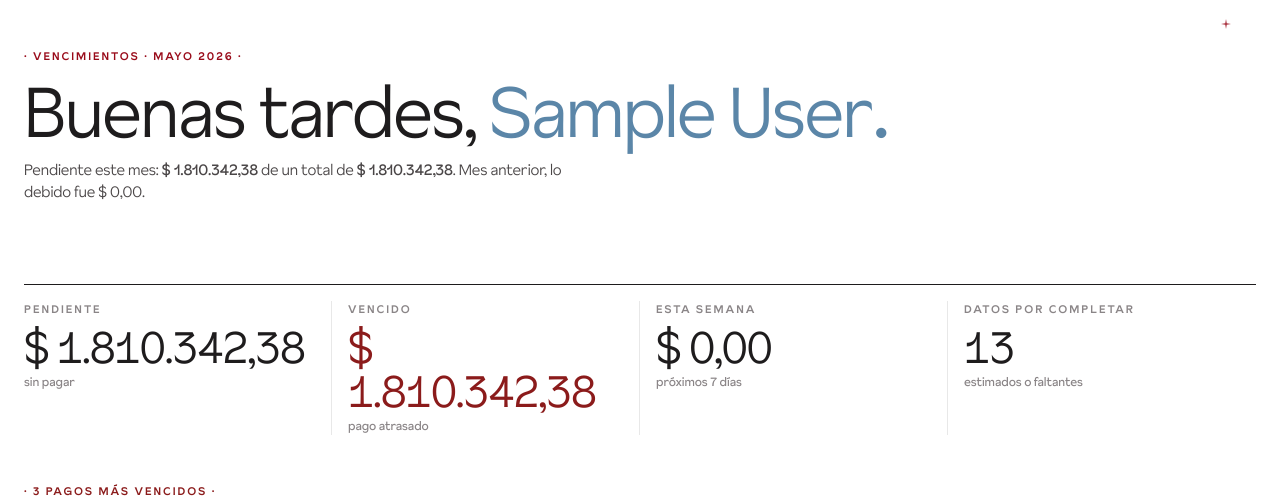
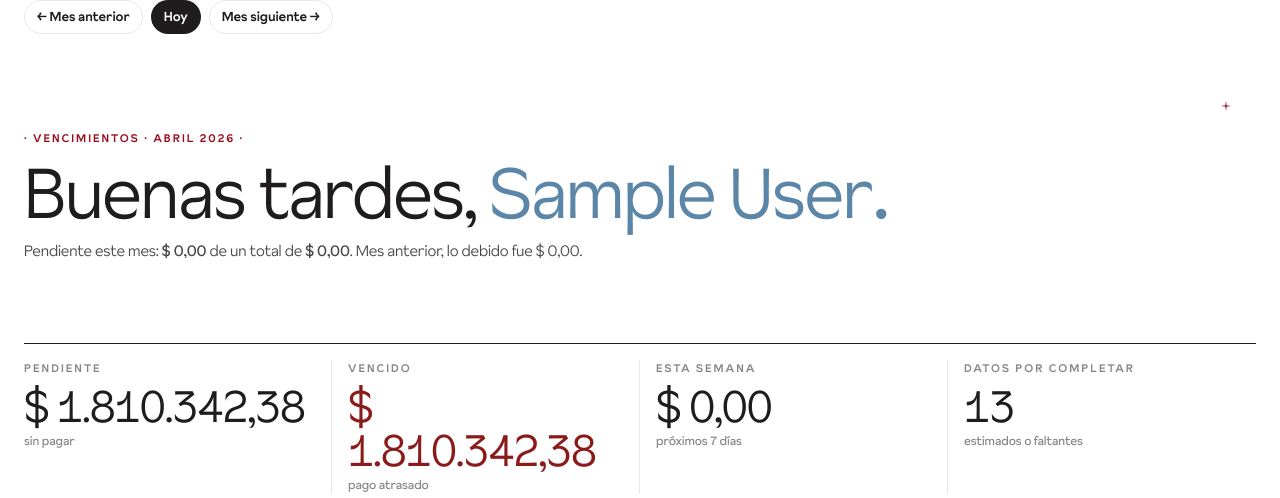
Before and after one commit to facumorala/piccolina-vencimientos, a Flask app: a page that uses app/templates/home.html in a window 1280 px wide. Shown: the part 94-592 px from the top of the page. Run offline with Flask 3, Linux system fonts and the light colour scheme; the visitor is signed in with stand-in values (Sample User, id 1); data comes from the database, SQL or seed files in the repository; some libraries are stand-ins or nearby versions.

Commit message:
feat(home): aceptar ?mes=YYYY-MM y botones de navegacion mensual
El home pasa a aceptar el query param `?mes=YYYY-MM` para mostrar el
resumen de cualquier mes (no solo el actual). Sin el param el
comportamiento es identico al anterior.

Que cambia con el selector de mes:
  - Total del mes y Total del mes anterior se calculan a partir del mes
    elegido (no del actual).
  - El kicker "VENCIMIENTOS · MES YYYY" refleja el mes elegido.

Que NO cambia (siguen siendo "ahora"):
  - Pendiente / Vencido / Esta semana / Mas vencidos.
  - Datos por completar.
  - Financiaciones con progreso.
  - Intereses pendientes.

Se agregan 3 botones de navegacion arriba del header: "Mes anterior",
"Hoy" (cuando estas en un mes pasado/futuro), "Mes siguiente". Cada uno
es un link al home con `?mes=YYYY-MM`.

Por que: el dashboard Financiero ahora linkea al home de Vencimientos
con el mes precargado desde su Resumen del Mes, para que se pueda
auditar el numero de un mes especifico. Fase 2 acordada con Facu el
28-may-2026.

Co-Authored-By: Claude Opus 4.7 (1M context) <noreply@anthropic.com>

```diff
--- a/app/routes/home.py
+++ b/app/routes/home.py
@@ -7,11 +7,18 @@ Muestra:
 - 3 más vencidos (más viejos primero).
 - Financiaciones con progreso.
 - Datos por completar (estimados / faltantes).
+
+Acepta query param `?mes=YYYY-MM` (28-may-2026): si está, el "mes ref"
+para los totales mensuales pasa a ser ese mes (no el actual). Los KPIs
+de "ahora" (pendiente / vencido / esta semana / mas vencidos / datos
+faltantes) NO cambian — siguen siendo el estado actual. Esto permite que
+el dashboard Financiero linkee al home con un mes preseleccionado para
+auditar.
 """
-from datetime import datetime, timedelta
+from datetime import datetime, timedelta, date as _date
 from decimal import Decimal
 
-from flask import Blueprint, render_template, redirect, url_for
+from flask import Blueprint, render_template, redirect, request, url_for
 from sqlalchemy import func
 
 from extensions import get_db, today_ar, AR_TZ
@@ -19,6 +26,21 @@ from models import Vencimiento, Plan
 from auth_helpers import login_required
 
 bp = Blueprint("home", __name__)
+
+
+def _parsear_mes(mes_str, hoy):
+    """Parsea ?mes=YYYY-MM al primer día de ese mes. Si está vacío o
+    inválido devuelve el primer día del mes actual."""
+    if mes_str:
+        try:
+            anio_s, mes_s = mes_str.strip().split("-", 1)
+            anio_i = int(anio_s)
+            mes_i = int(mes_s)
+            if 2000 <= anio_i <= 2100 and 1 <= mes_i <= 12:
+                return _date(anio_i, mes_i, 1)
+        except (ValueError, AttributeError):
+            pass
+    return hoy.replace(day=1)
 
 
 @bp.route("/")
@@ -33,20 +55,32 @@ def dashboard():
     hoy = today_ar()
     hora_actual = datetime.now(AR_TZ).hour
 
-    # Rango del mes en curso
-    primer_dia_mes = hoy.replace(day=1)
+    # Mes de referencia (querystring o el actual). Solo afecta los totales
+    # mensuales — los KPIs de "ahora" siguen usando hoy.
+    primer_dia_mes = _parsear_mes(request.args.get("mes"), hoy)
     if primer_dia_mes.month == 12:
         primer_dia_mes_sig = primer_dia_mes.replace(year=primer_dia_mes.year + 1, month=1)
     else:
         primer_dia_mes_sig = primer_dia_mes.replace(month=primer_dia_mes.month + 1)
     ultimo_dia_mes = primer_dia_mes_sig - timedelta(days=1)
 
-    # Rango del mes anterior
+    es_mes_actual_view = (primer_dia_mes.year == hoy.year
+                          and primer_dia_mes.month == hoy.month)
+
+    # Rango del mes anterior al de referencia
     if primer_dia_mes.month == 1:
         primer_dia_mes_ant = primer_dia_mes.replace(year=primer_dia_mes.year - 1, month=12)
     else:
         primer_dia_mes_ant = primer_dia_mes.replace(month=primer_dia_mes.month - 1)
     ultimo_dia_mes_ant = primer_dia_mes - timedelta(days=1)
+
+    # Strings YYYY-MM para los botones "anterior / siguiente" del header.
+    prev_mes_str = primer_dia_mes_ant.strftime("%Y-%m")
+    if primer_dia_mes.month == 12:
+        next_mes_dt = primer_dia_mes.replace(year=primer_dia_mes.year + 1, month=1)
+    else:
+        next_mes_dt = primer_dia_mes.replace(month=primer_dia_mes.month + 1)
+    next_mes_str = next_mes_dt.strftime("%Y-%m")
 
     # Próximos 7 días (rolling)
     fin_semana_rolling = hoy + timedelta(days=7)
@@ -174,9 +208,16 @@ def dashboard():
         "home.html",
         hoy=hoy,
         hora_actual=hora_actual,
+        # Mes de referencia (el que se muestra en el kicker / totales).
+        mes_ref=primer_dia_mes,
+        es_mes_actual_view=es_mes_actual_view,
+        prev_mes_str=prev_mes_str,
+        next_mes_str=next_mes_str,
+        # Totales del mes ref.
         total_mes_bruto=total_mes_bruto,
         total_mes_pendiente=total_mes_pendiente,
         total_mes_anterior=total_mes_anterior,
+        # KPIs siempre "ahora".
         pendiente_total=pendiente_total,
         vencido_total=vencido_total,
         esta_semana=esta_semana,
--- a/app/templates/home.html
+++ b/app/templates/home.html
@@ -3,12 +3,27 @@
 
 {% set MESES = ['', 'enero', 'febrero', 'marzo', 'abril', 'mayo', 'junio',
                 'julio', 'agosto', 'septiembre', 'octubre', 'noviembre', 'diciembre'] %}
-{% set mes_actual = MESES[hoy.month] | upper %}
+{# `mes_ref` viene del handler — primer día del mes que se está viendo
+   (el actual por default, o el que vino por ?mes=YYYY-MM). #}
+{% set mes_etiqueta = MESES[mes_ref.month] | upper %}
 
 {% block content %}
+  {# ── Selector de mes (botones anterior / actual / siguiente) ──────────── #}
+  <div style="display: flex; gap: 8px; align-items: center; flex-wrap: wrap;
+              margin-bottom: 16px; font-size: 14px;">
+    <a href="{{ url_for('home.dashboard', mes=prev_mes_str) }}"
+       class="btn btn-ghost" style="padding: 6px 12px;">← Mes anterior</a>
+    {% if not es_mes_actual_view %}
+      <a href="{{ url_for('home.dashboard') }}"
+         class="btn btn-primary" style="padding: 6px 12px;">Hoy</a>
+    {% endif %}
+    <a href="{{ url_for('home.dashboard', mes=next_mes_str) }}"
+       class="btn btn-ghost" style="padding: 6px 12px;">Mes siguiente →</a>
+  </div>
+
   {# ── Page Header: kicker + saludo grande + sub con contador ─────────── #}
   {% set _saludo = 'Buen día' if hora_actual < 13 else ('Buenas tardes' if hora_actual < 20 else 'Buenas noches') %}
-  {% set kicker = 'VENCIMIENTOS · ' ~ mes_actual ~ ' ' ~ hoy.year %}
+  {% set kicker = 'VENCIMIENTOS · ' ~ mes_etiqueta ~ ' ' ~ mes_ref.year %}
   {% set title_html = _saludo ~ ', <span style="color: var(--brand);">' ~ user_name ~ '</span><span style="color: var(--brand); font-weight: 400;">.</span>' %}
   {% set subtitle = 'Pendiente este mes: <strong>' ~ (total_mes_pendiente | money) ~ '</strong> de un total de <strong>' ~ (total_mes_bruto | money) ~ '</strong>. Mes anterior, lo debido fue ' ~ (total_mes_anterior | money) ~ '.' %}
   {% include 'identidad/_page_header.html' %}
```
